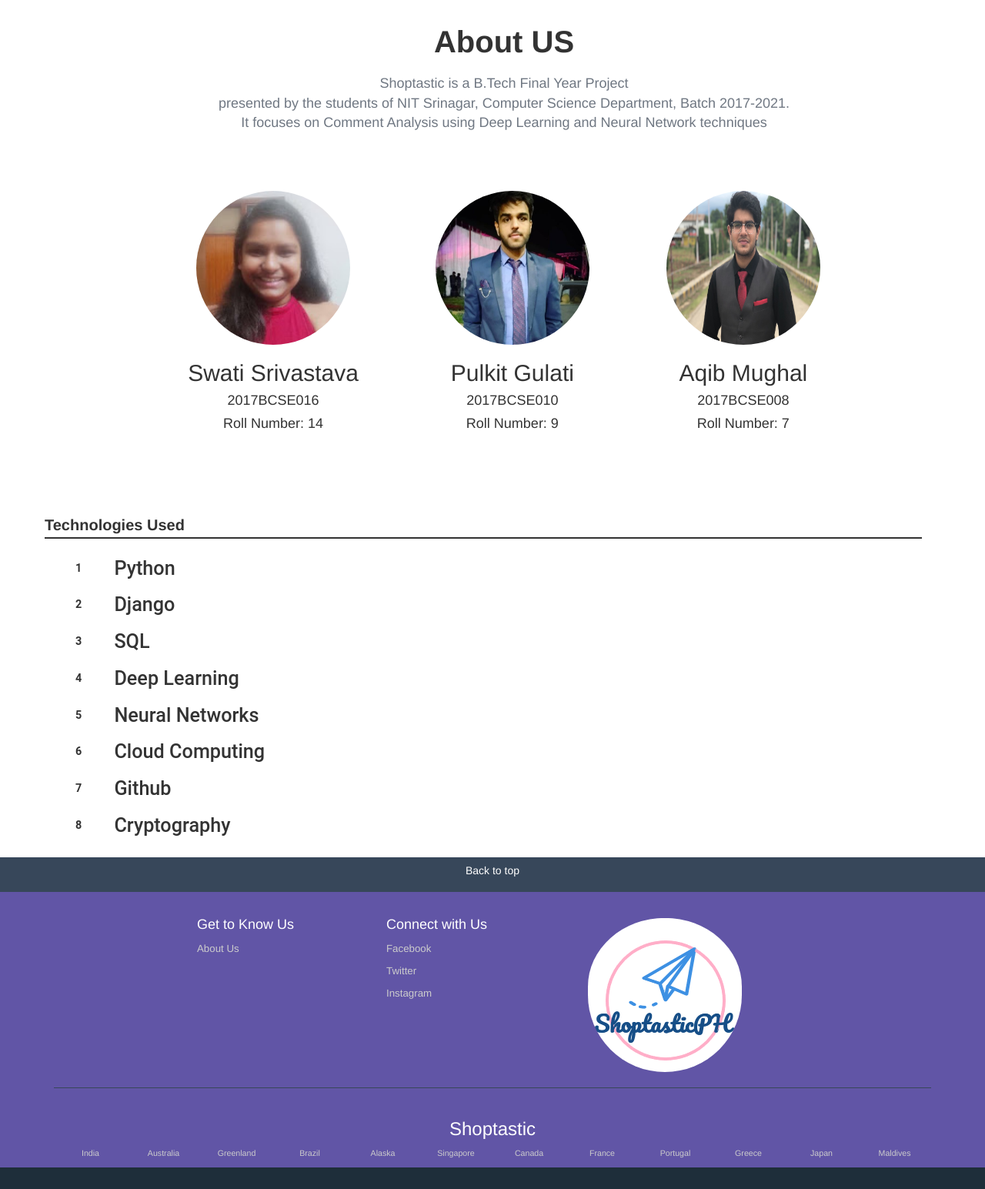
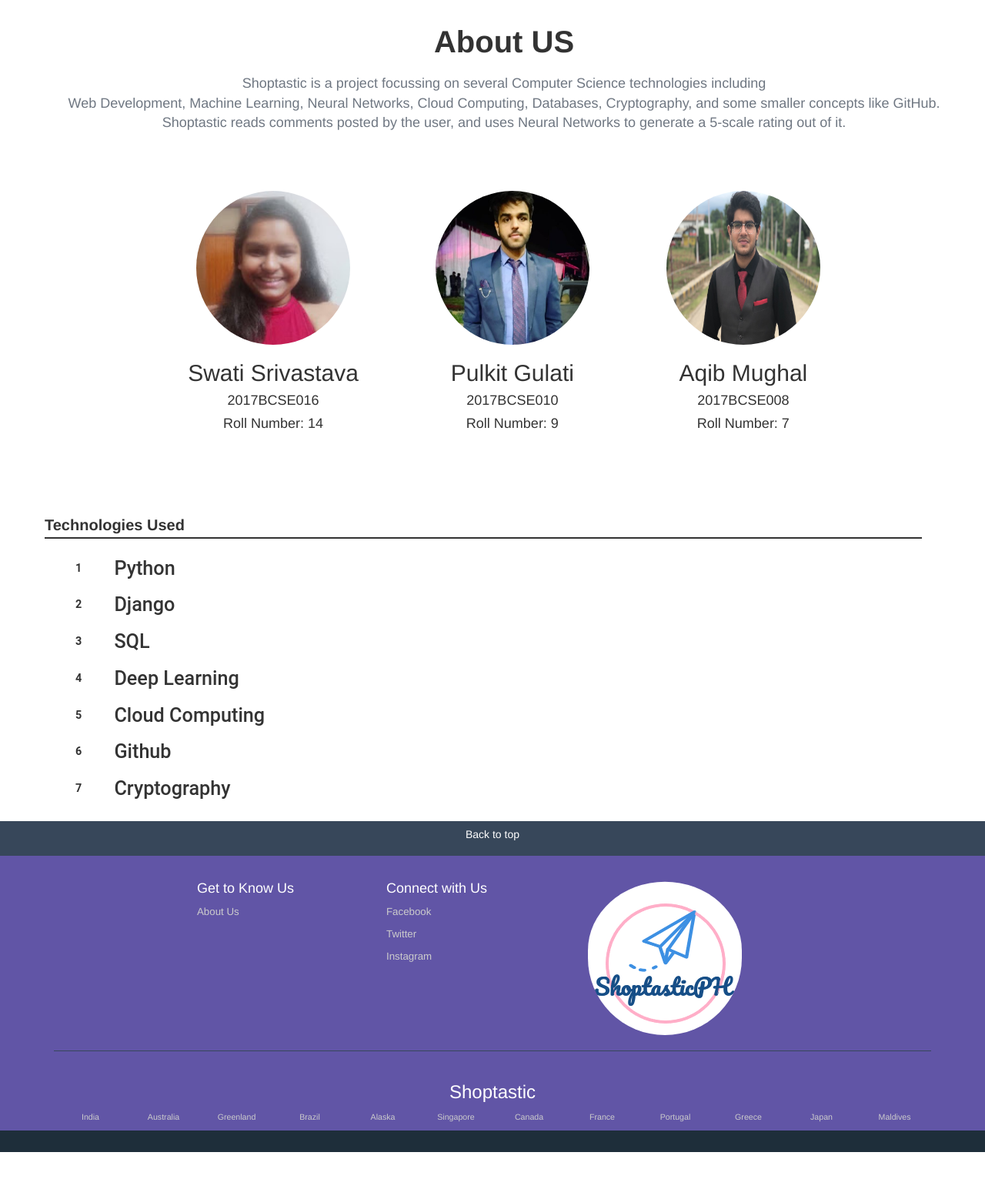
Before and after one commit to swati-1008/Shoptastic, a Django app: page /about in a window 1280 px wide. Shown: the part 108-1653 px from the top of the page at 77% size. After the commit the page ends 1605 px from the top, so only its background shows below. Run offline with Django 3.2, Linux system fonts and the light colour scheme; parts of the project's set-up code (start-up, migrations or seed data) failed here and were passed over; some libraries are stand-ins or nearby versions.

Commit message:
Commented code

```diff
--- a/templates/Dashboard/about_us.html
+++ b/templates/Dashboard/about_us.html
@@ -16,7 +16,7 @@
                 <!-- About us and Description -->
                 <div class="content">
                     <h1><strong>About US</strong></h1>
-                    <p>Shoptastic is a B.Tech Final Year Project <br> presented by the students of NIT Srinagar, Computer Science Department, Batch 2017-2021. <br> It focuses on Comment Analysis using Deep Learning and Neural Network techniques</p>
+                    <p>Shoptastic is a project focussing on several Computer Science technologies including <br> Web Development, Machine Learning, Neural Networks, Cloud Computing, Databases, Cryptography, and some smaller concepts like GitHub. <br> Shoptastic reads comments posted by the user, and uses Neural Networks to generate a 5-scale rating out of it.</p>
                 </div>
             </div>
             <div>
@@ -52,49 +52,43 @@
                 <li class="list--item">
                   <a href="javascript:void(0)" class="list--link">
                     <h2 class="list--link__header"><span>Python</span></h2>
-                    <p class="list--link__description">Programming Language</p>
+                    <p class="list--link__description">High-level interpreted programming language</p>
                   </a>
                 </li>
                 <li class="list--item">
                   <a href="javascript:void(0)" class="list--link">
                     <h2 class="list--link__header"><span>Django</span></h2>
-                    <p class="list--link__description">Web Framework</p>
+                    <p class="list--link__description">Open source web framework following MVT architecture</p>
                   </a>
                 </li>
                 <li class="list--item">
                   <a href="javascript:void(0)" class="list--link">
                     <h2 class="list--link__header"><span>SQL</span></h2>
-                    <p class="list--link__description">Database</p>
+                    <p class="list--link__description">Domain specific language to manage data held in a relational database system</p>
                   </a>
                 </li>
                 <li class="list--item">
                   <a href="javascript:void(0)" class="list--link">
                     <h2 class="list--link__header"><span>Deep Learning</span></h2>
-                    <p class="list--link__description">for Comment Analysis</p>
-                  </a>
-                </li>
-                <li class="list--item">
-                  <a href="javascript:void(0)" class="list--link">
-                    <h2 class="list--link__header"><span>Neural Networks</span></h2>
-                    <p class="list--link__description">GNN and RNN</p>
+                    <p class="list--link__description">AI family imitating human brain</p>
                   </a>
                 </li>
                 <li class="list--item">
                   <a href="javascript:void(0)" class="list--link">
                     <h2 class="list--link__header"><span>Cloud Computing</span></h2>
-                    <p class="list--link__description">AWS for hosting</p>
+                    <p class="list--link__description">On-demand availability of computer resources, storage, and power</p>
                   </a>
                 </li>
                 <li class="list--item">
                     <a href="javascript:void(0)" class="list--link">
                       <h2 class="list--link__header"><span>Github</span></h2>
-                      <p class="list--link__description">Project Management</p>
+                      <p class="list--link__description">Version control and Project Management</p>
                     </a>
                 </li>
                 <li class="list--item">
                     <a href="javascript:void(0)" class="list--link">
                       <h2 class="list--link__header"><span>Cryptography</span></h2>
-                      <p class="list--link__description">Hashers to encrypt passwords</p>
+                      <p class="list--link__description">Practice of secure communication</p>
                     </a>
                 </li>
               </ol>
```
Also changed, not shown: db.sqlite3.
